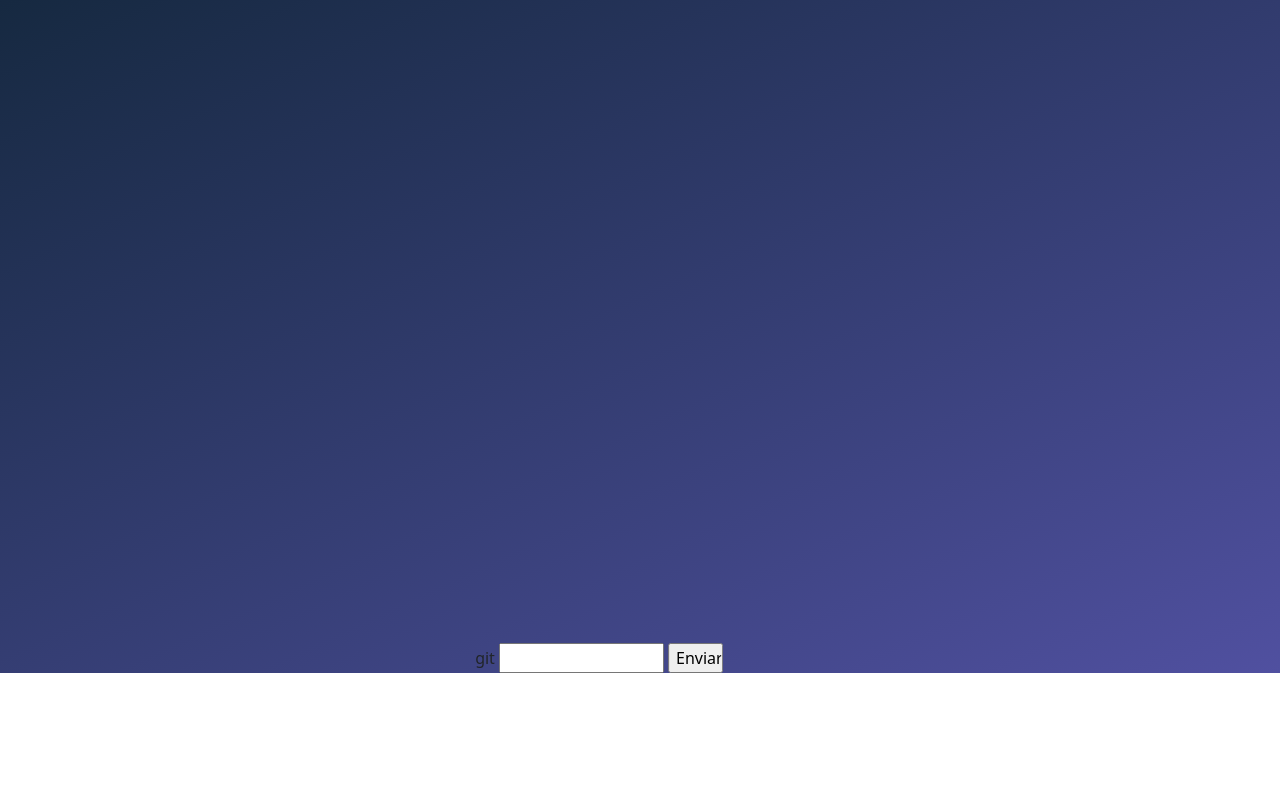
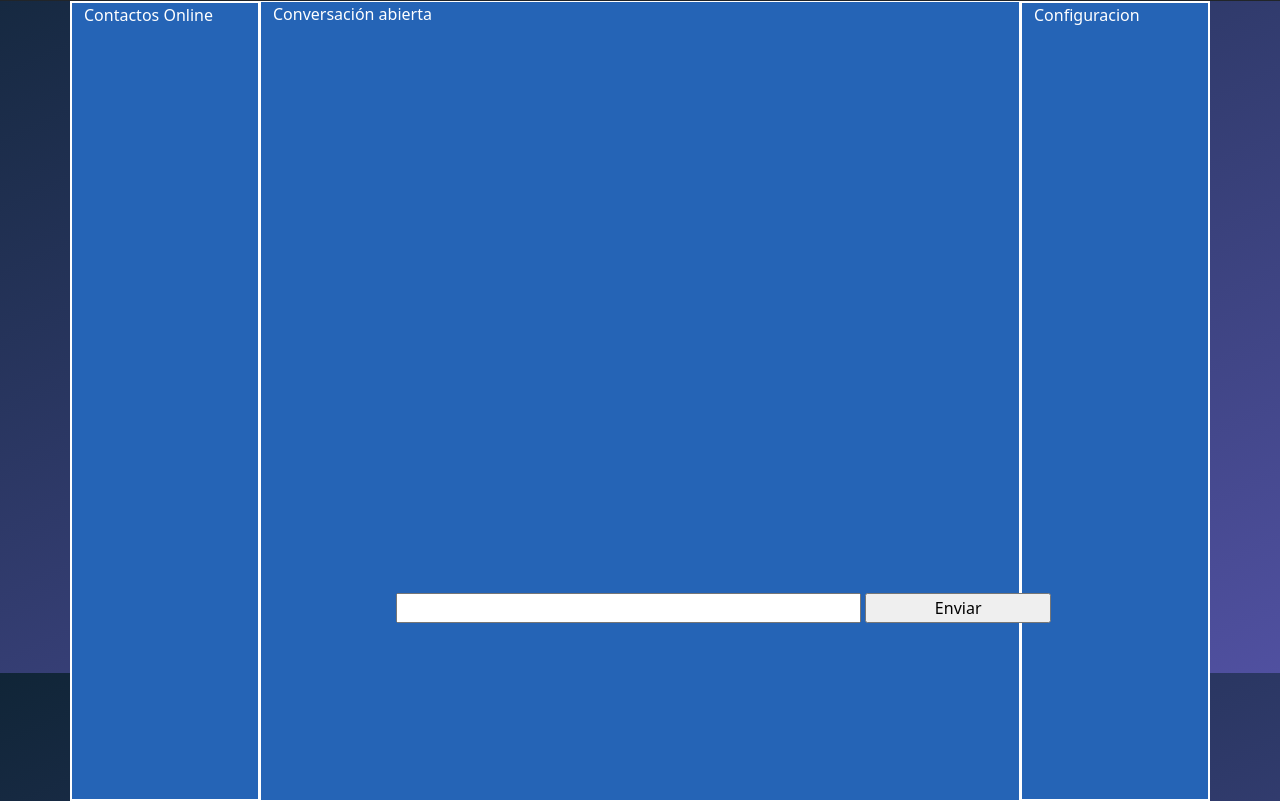
Before and after one commit to victortorres02/mensajeria-flask, a plain HTML site: page static/webclient.html in a window 1280 px wide. Shown: the part 127-928 px from the top of the page. Before the commit the page ends 800 px from the top, so only its background shows below. Drawn offline with Linux system fonts and the light colour scheme; no server answers.

Commit message:
Inicio de interfaz interactiva

```diff
--- a/static/webclient.css
+++ b/static/webclient.css
@@ -2,13 +2,44 @@ body {
 	background: linear-gradient(155deg, #102537, #5050A0);
 	background-attachment: fixed;
 	background-size: cover;
+	color: white;
 }
+
 .text-message {
 	width: max-content;
 	color: #F5F5F5;
 	background-color: #446874;
-	border-radius:5px;
+	border-radius: 5px;
 }
-.bg-white{
-    background-color: #F5F5F5;
+
+.bg-white {
+	background-color: #F5F5F5;
 }
+
+.Estructura {
+	background-color: rgb(37, 100, 182);
+	height: 50pc;
+}
+
+.Configuracion {
+	position:relative;
+	height: 50pc;
+	border: 2px solid white;
+
+}
+
+.Contactos {
+	border: 2px solid white;
+}
+
+.Conversacion {
+	border: 1px solid white;
+
+}
+
+.Chat {
+	position: fixed;
+	top: 90%;
+	left: 30%;
+
+}
--- a/static/webclient.html
+++ b/static/webclient.html
@@ -1,5 +1,6 @@
 <!DOCTYPE html>
 <html>
+
 <head>
 	<meta charset="utf-8">
 	<meta name="viewport" content="width=device-width, initial-scale=1">
@@ -7,36 +8,41 @@
 	<link rel="stylesheet" href="/static\webclient.css">
 	<title>Mensajeria flask Webclient</title>
 </head>
+
 <body>
-
+	<h1 class="p-2 text-white">Mensajeria flask</h1>
 	<script src="/static/webclient.js" type="text/javascript" charset="utf-8"></script>
 	<nav class="navbar bg-dark">
 		<div class="container-fluid">
-		  <a class="navbar-brand" style="color: white;" href="#">Flasky
-			<img src="/Recursos\Tux.svg.png" alt="linuxpingu" width="30" height="24">
-		  </a>
+			<a class="navbar-brand" style="color: white;" href="#">Flasky
+				<img src="/static\Tux.svg.png" alt="linuxpingu" width="30" height="24">
+			</a>
 			<ul class="nav justify-content-end">
 				<li class="nav-pills">
-					<a class="nav-link active" style="background-color: rgb(24, 36, 87);" aria-current="page" href="#">Cerrar sesion</a>
+					<a class="nav-link active" style="background-color: rgb(24, 36, 87);" aria-current="page"
+						href="#">Cerrar sesion</a>
 				</li>
 			</ul>
 		</div>
 	</nav>
-		<div class="container">
-				<div class="col-xl-4">
+	<div class="Estructura container">
+		<div class="row">
+			<div class="Contactos col-2">
+				Contactos Online</div>
+			<div class="Conversacion col-8">
+				Conversación abierta</div>
+			<div class="Configuracion col-2">
+				Configuracion</div>
+		</div>
+	</div>
 
-				</div>
-				<div class="col-xl-6">
-					<div class="position-absolute bottom-0 start-50 translate-middle-x">
-						<div id="message_area"></div>				git
-						<input class="col-6" type="text" id="text_input"></input>
-						<input class="col-2" id="submit_btn" onclick="enviar()" type="button" value="Enviar"></input>
-					</div>
-				</div>
-				<div class="col-xl-2">
+	<div class="Chat container">
+		<div id="message_area"></div>
+		<div class="Mensaje ">
+			<input class="col-5" type="text" id="text_input"></input>
+			<input class="col-2" id="submit_btn" onclick="enviar()" type="button" value="Enviar"></input>
+		</div>
+	</div>
+</body>
 
-			</div>
-		</div>
-
-</body>
 </html>
```
